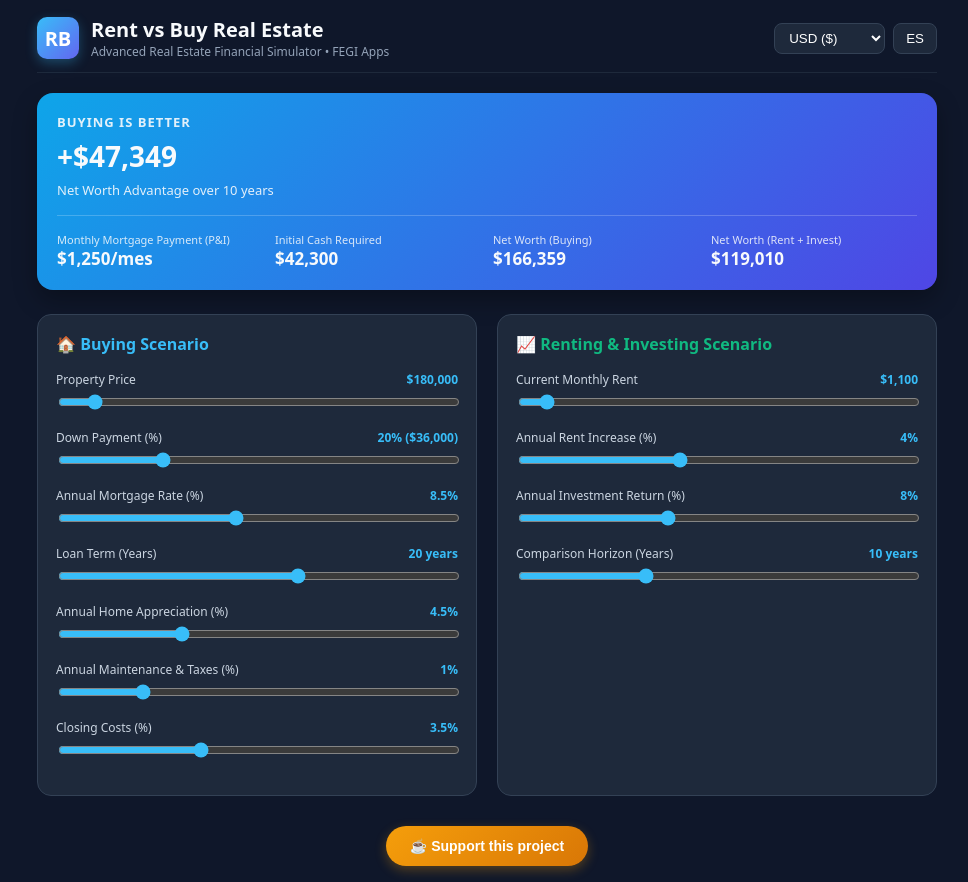
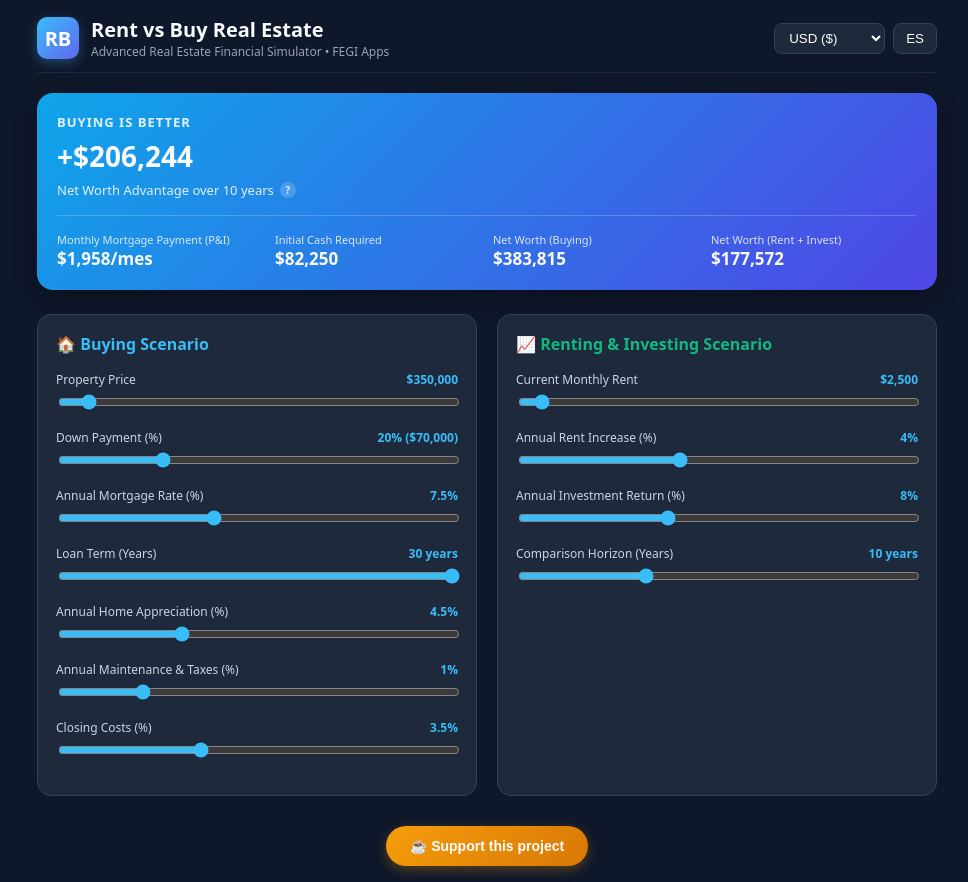
Before and after one commit to fegiapps/fegi-rent-vs-buy, a React (Vite) app: page / in a window 1280 px wide. Shown: the whole page, without its empty margins (153-1121 px from the left). Built offline with nearby package versions, Linux system fonts and the light colour scheme.

Commit message:
Update App.jsx

```diff
--- a/src/App.jsx
+++ b/src/App.jsx
@@ -8,17 +8,17 @@ export default function App() {
   const [currency, setCurrency] = useState('USD');
   const [showTipModal, setShowTipModal] = useState(false);
 
-  // Parámetros de Compra
-  const [homePrice, setHomePrice] = useState(180000);
+  // Parámetros de Compra (Rangos ampliados para EE.UU. y Rep. Dom.)
+  const [homePrice, setHomePrice] = useState(350000);
   const [downPaymentPct, setDownPaymentPct] = useState(20);
-  const [interestRate, setInterestRate] = useState(8.5);
-  const [loanTermYears, setLoanTermYears] = useState(20);
+  const [interestRate, setInterestRate] = useState(7.5);
+  const [loanTermYears, setLoanTermYears] = useState(30);
   const [appreciationRate, setAppreciationRate] = useState(4.5);
   const [maintenancePct, setMaintenancePct] = useState(1.0);
   const [closingCostsPct, setClosingCostsPct] = useState(3.5);
 
-  // Parámetros de Alquiler e Inversión (Límite superior ampliado)
-  const [monthlyRent, setMonthlyRent] = useState(1100);
+  // Parámetros de Alquiler e Inversión (Límite superior ampliado hasta $50,000)
+  const [monthlyRent, setMonthlyRent] = useState(2500);
   const [rentInflation, setRentInflation] = useState(4.0);
   const [investmentReturn, setInvestmentReturn] = useState(8.0);
   const [horizonYears, setHorizonYears] = useState(10);
@@ -48,6 +48,7 @@ export default function App() {
       initialCash: 'Efectivo Inicial Requerido',
       buyNetWorth: 'Patrimonio al Comprar',
       rentNetWorth: 'Patrimonio al Alquilar + Invertir',
+      netWorthTooltip: 'Patrimonio Neto: Valor total de activos menos deudas al final del horizonte.',
       supportBtn: '☕ Apoyar este proyecto',
       supportTitle: 'Apoya a FEGI Apps',
       supportDesc:
@@ -78,6 +79,7 @@ export default function App() {
       initialCash: 'Initial Cash Required',
       buyNetWorth: 'Net Worth (Buying)',
       rentNetWorth: 'Net Worth (Rent + Invest)',
+      netWorthTooltip: 'Net Worth: Total assets minus liabilities at the end of the horizon.',
       supportBtn: '☕ Support this project',
       supportTitle: 'Support FEGI Apps',
       supportDesc:
@@ -283,8 +285,9 @@ export default function App() {
           <div style={{ fontSize: '28px', fontWeight: '900', margin: '6px 0' }}>
             +{fmt(results.difference)}
           </div>
-          <div style={{ fontSize: '13px', opacity: 0.9 }}>
-            {t.netWorthDiff} {horizonYears} {t.years}
+          <div style={{ fontSize: '13px', opacity: 0.9, display: 'flex', alignItems: 'center', gap: '6px' }}>
+            <span>{t.netWorthDiff} {horizonYears} {t.years}</span>
+            <span title={t.netWorthTooltip} style={{ cursor: 'help', background: 'rgba(255,255,255,0.2)', borderRadius: '50%', width: '16px', height: '16px', display: 'inline-flex', alignItems: 'center', justifyContent: 'center', fontSize: '10px', fontWeight: 'bold' }}>?</span>
           </div>
 
           <div
@@ -340,7 +343,7 @@ export default function App() {
             gap: '20px',
           }}
         >
-          {/* Columna Compra */}
+          {/* Columna Compra (Rango de propiedad hasta $5M) */}
           <div
             style={{
               background: '#1e293b',
@@ -365,9 +368,9 @@ export default function App() {
               label={t.homePrice}
               value={homePrice}
               setValue={setHomePrice}
-              min={30000}
-              max={2000000}
-              step={5000}
+              min={50000}
+              max={5000000}
+              step={10000}
               display={fmt(homePrice)}
             />
             <SliderControl
@@ -428,7 +431,7 @@ export default function App() {
             />
           </div>
 
-          {/* Columna Alquiler e Inversión */}
+          {/* Columna Alquiler e Inversión (Rango de renta hasta $50,000) */}
           <div
             style={{
               background: '#1e293b',
@@ -453,9 +456,9 @@ export default function App() {
               label={t.monthlyRent}
               value={monthlyRent}
               setValue={setMonthlyRent}
-              min={300}
-              max={15000}
-              step={100}
+              min={500}
+              max={50000}
+              step={250}
               display={fmt(monthlyRent)}
             />
             <SliderControl
```
